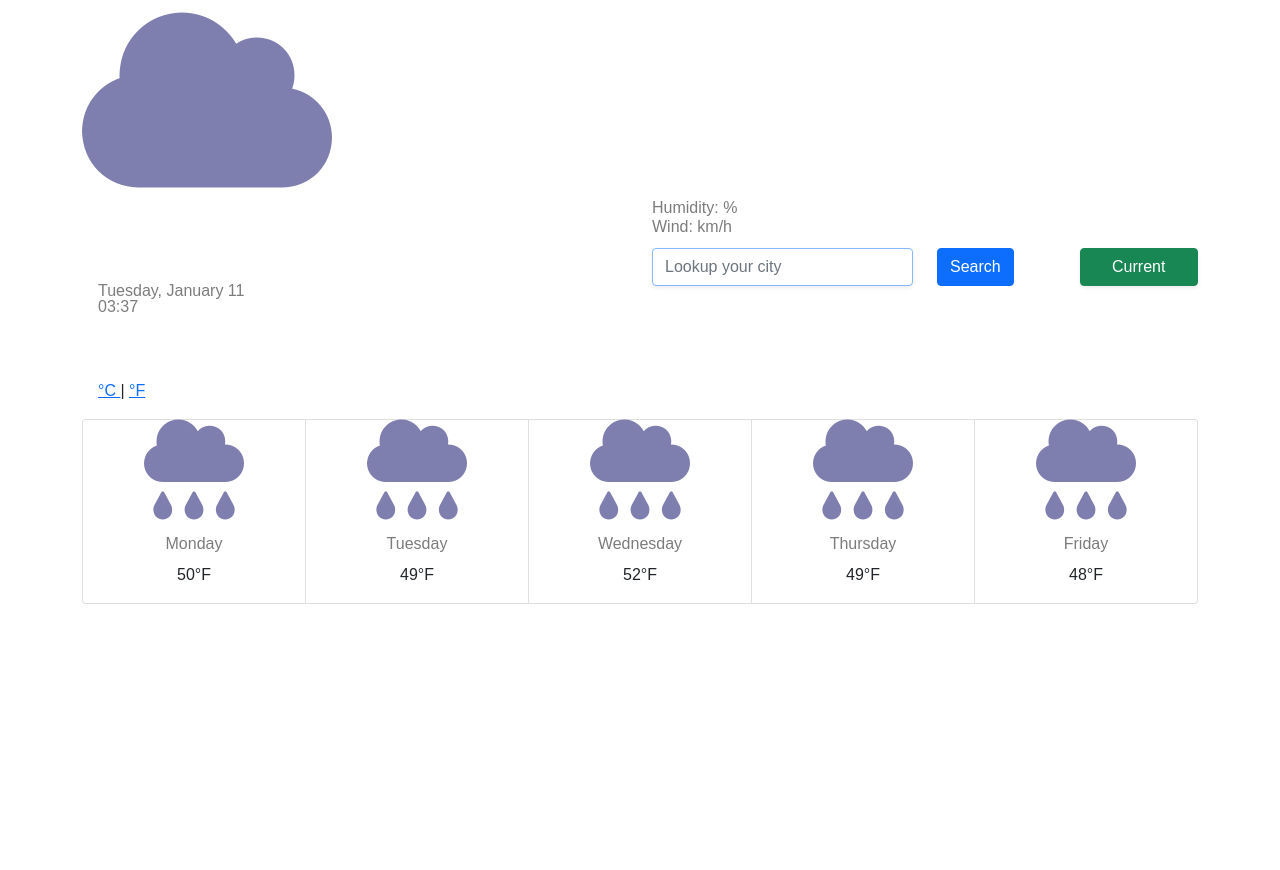
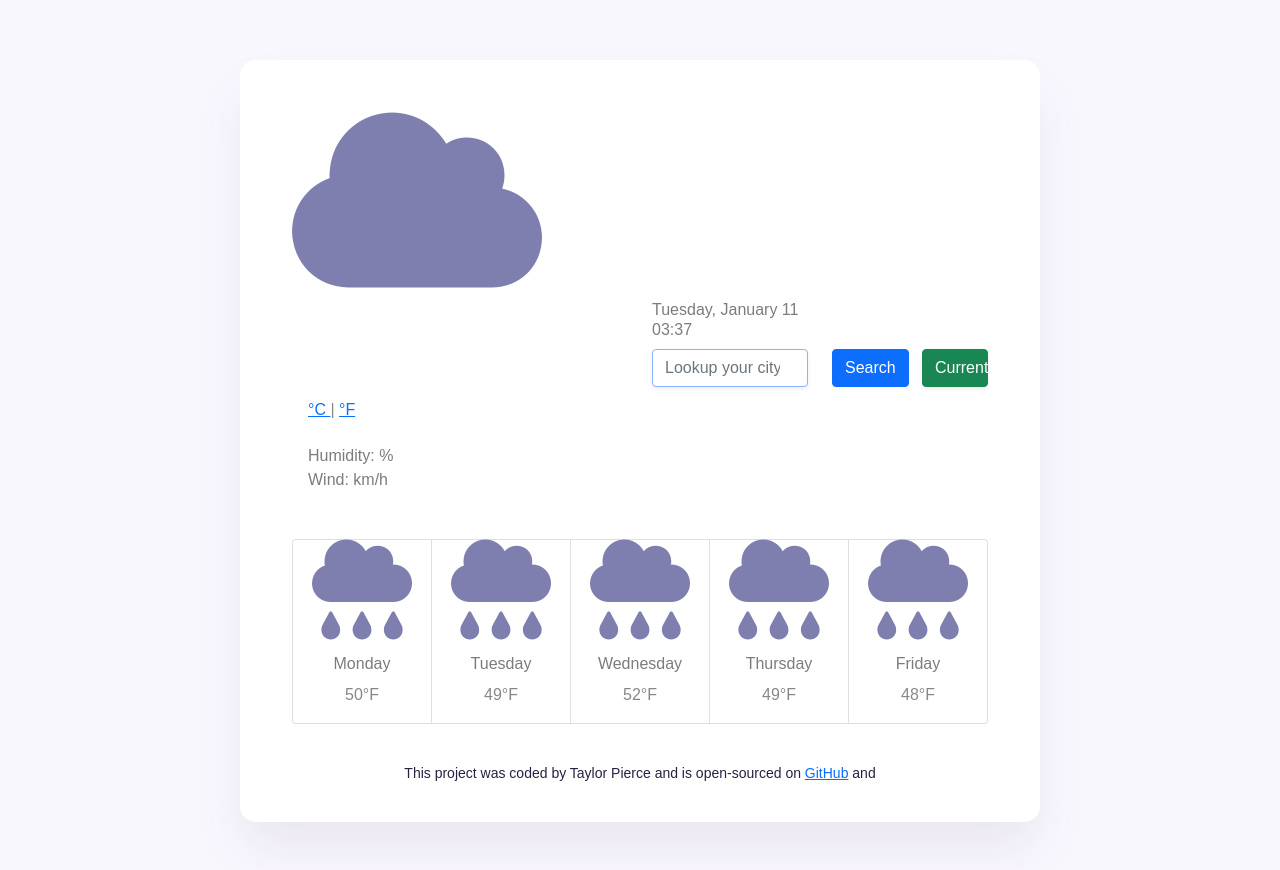
Before and after one commit to killertayyy/Weather-App, a plain HTML site: page index.html in a window 1280 px wide. Before the commit the page ends 800 px from the top, so only its background shows below. Drawn offline with nearby package versions, Linux system fonts and the light colour scheme; no server answers.

Commit message:
Updated CSS
Added borders, margins, coloring, styling. Added footer to HTML.

```diff
--- a/index.html
+++ b/index.html
@@ -19,8 +19,8 @@
   </head>
 
   <body>
-    <div class="container">
-      <div class="weather-app">
+    <div class="weather-app">
+      <div class="container">
         <div class="row">
           <div class="col-6">
             <i class="fas fa-cloud weather-cloud"></i>
@@ -32,23 +32,22 @@
               <p class="card-text"></p>
               <h1 id="city"></h1>
             </br>
-              <ul>
-                <li id="date"></li>
-              </br>
-                <li id="description"></li>
-              </ul>
-              <br />
-              <span class="temperature" id="temperature"></span>
-              <span class="units">
+            <span class="temperature" id="temperature"></span>
+             <span class="units">
                 <a href="#" id="celsius-link"> °C </a> |
                 <a href="#" id="farenheit-link"> °F </a>
               </span>
+              <ul>
+                 <li id="description"></li>
+                 <li>Humidity: <span id="humidity"></span>%</li>
+              <li>Wind: <span id="wind"></span> km/h</li>
+              </ul>
+              <br />
             </div>
           </div>
           <div class="col-6">
             <ul>
-              <li>Humidity: <span id="humidity"></span>%</li>
-              <li>Wind: <span id="wind"></span> km/h</li>
+             <li id="date"></li>
             </ul>
             <form class="search-form" id="search-form">
               <div class="row">
@@ -115,6 +114,11 @@
           </div>
         </div>
       </div>
+       <footer>
+      This project was coded by Taylor Pierce and is open-sourced on
+      <a href="https://github.com/killertayyy/Weather-App" target="_blank" rel="noopener noreferrer">GitHub</a>
+      and
+    </footer>
     </div>
     <script src="src/index.js"></script>
   </body>
--- a/src/styles.css
+++ b/src/styles.css
@@ -1,12 +1,13 @@
 body {
   font-family: arial, sans-serif;
+  background: #f9f7fe;
 }
 h1 {
-  color: #7c7c7c;
-  font-size: 20px;
-  font-weight: 100;
+  color: #272142;
+  font-size: 38px;
+  font-weight: 700;
   height: 19px;
-  line-height: 1;
+  line-height: 48px;
 }
 h2 {
   color: #7c7c7c;
@@ -29,10 +30,30 @@ ul {
 li {
   color: #7c7c7c;
   font-size: 16px;
-  font-weight: 100;
+  font-weight: 500;
   height: 19px;
-  line-height: 1;
+  line-height: 20px;
   list-style: none;
+  margin-bottom: 5px;
+}
+form {
+  padding: 20px 0 0 0;
+}
+footer {
+  font-size: 14px;
+  margin-top: 40px;
+  line-height: 18px;
+  text-align: center;
+  color: #272142;
+}
+.weather-app {
+  max-width: 800px;
+  margin: 60px auto;
+  background: #fff;
+  border-radius: 16px;
+  box-shadow: 0 30px 50px rgb(65 50 100 / 8%);
+  padding: 40px;
+  color: #878787;
 }
 .weather-cloud {
   color: rgb(127, 127, 175);
@@ -42,3 +63,9 @@ li {
   color: rgb(127, 127, 175);
   font-size: 100px;
 }
+.temperature {
+  color: #272142;
+  font-weight: 700;
+  font-size: 38px;
+  line-height: 1;
+}
```
